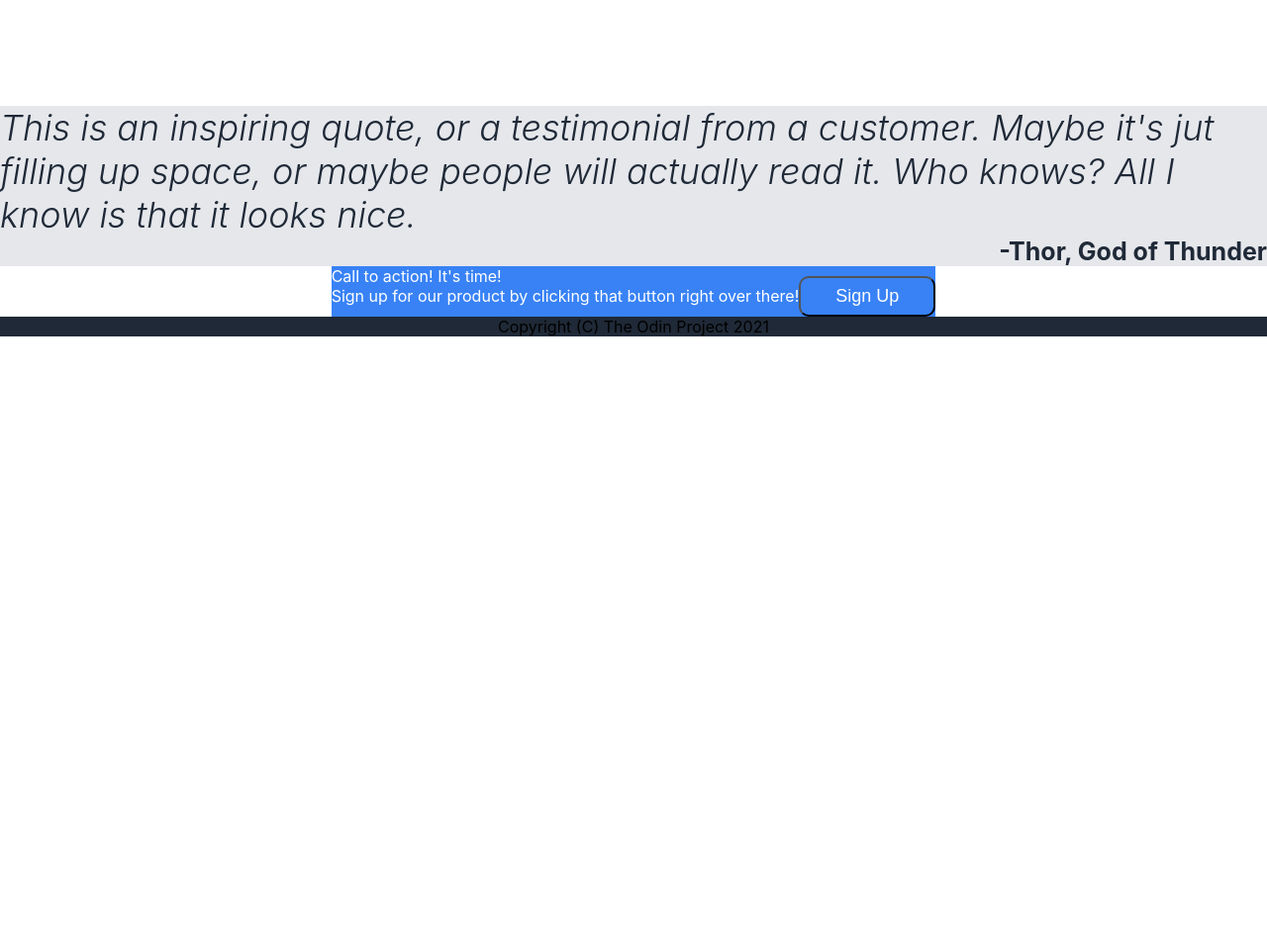
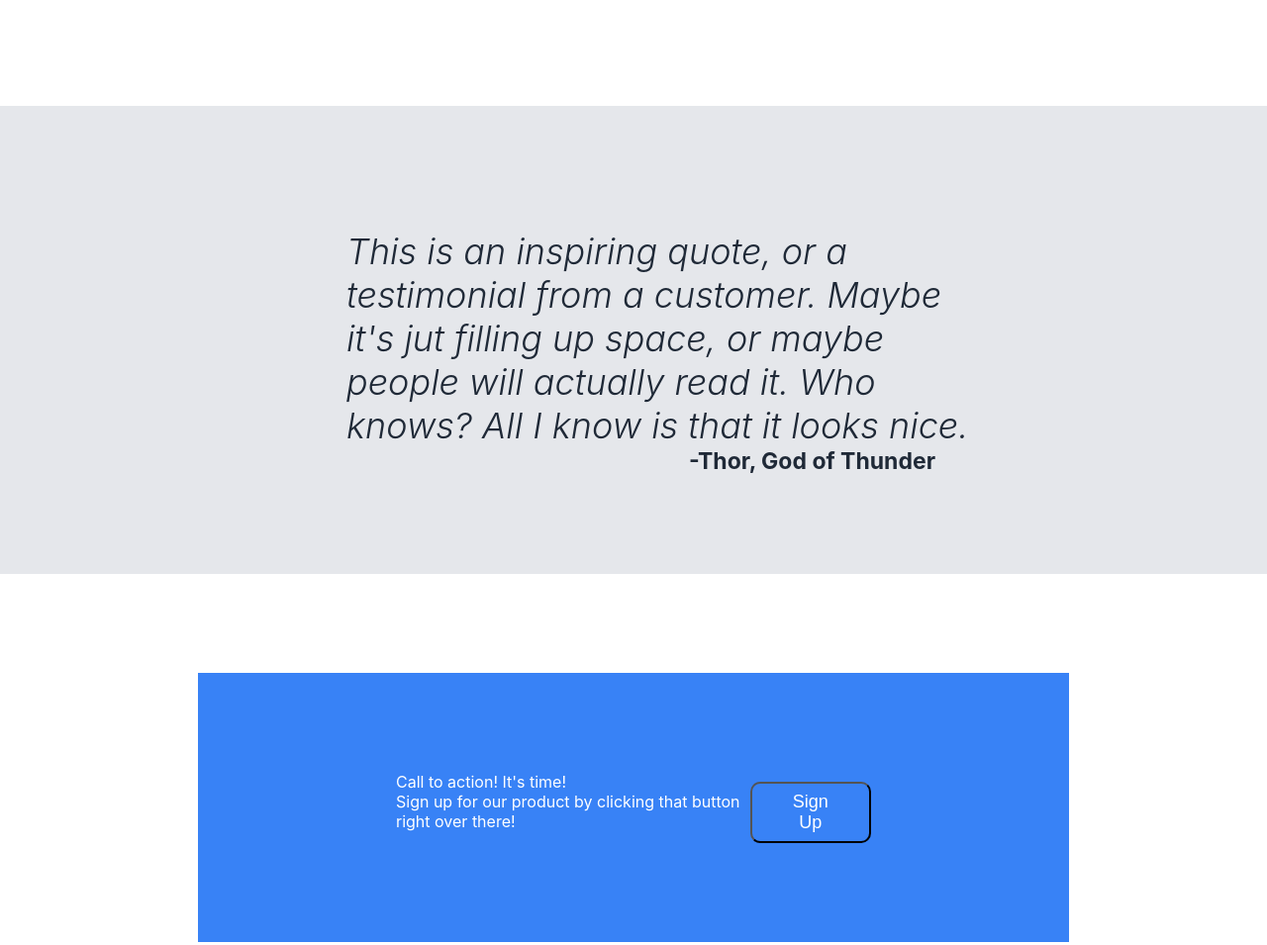
Before and after one commit to Fralop/Landing_page, a plain HTML site: page index.html in a window 1280 px wide. Shown: the part 912-1867 px from the top of the page at 99% size. Before the commit the page ends 1252 px from the top, so only its background shows below. Drawn offline with Linux system fonts and the light colour scheme.

Commit message:
Padding, margins and gap in section 3!

```diff
--- a/style.css
+++ b/style.css
@@ -76,14 +76,26 @@ body {
     background-color: #e5e7eb;
     justify-content: center;
     flex-direction: column;
+    padding-top: 125px;
+    padding-left: 350px;
+    padding-right: 300px;
+    padding-bottom: 100px;
 }
 
 .fourth {
     justify-content: center;
+    padding-top: 100px;
+    padding-left: 200px;
+    padding-right: 200px;
+    padding-bottom: 100px;
 }
 
 .box {
     display: flex;
+    padding-top: 100px;
+    padding-left: 200px;
+    padding-right: 200px;
+    padding-bottom: 100px;
 }
 
 .box .one {
@@ -169,7 +181,8 @@ button {
 
 .signature {
     color: #1F2937;
-    font-size: 25px;
+    font-size: 23px;
     font-weight: bolder;
     align-self: flex-end;
+    margin-right: 35px;
 }
```
